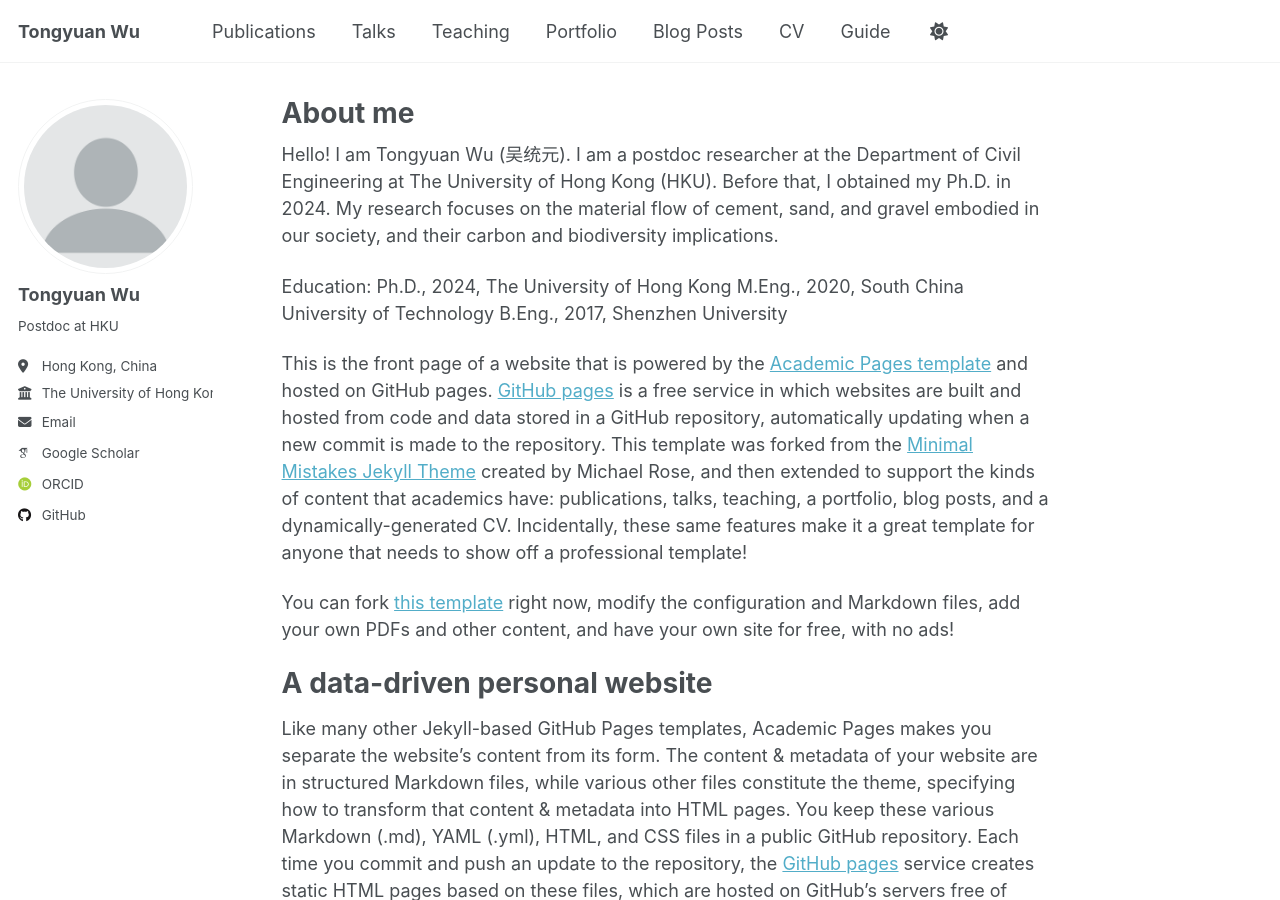
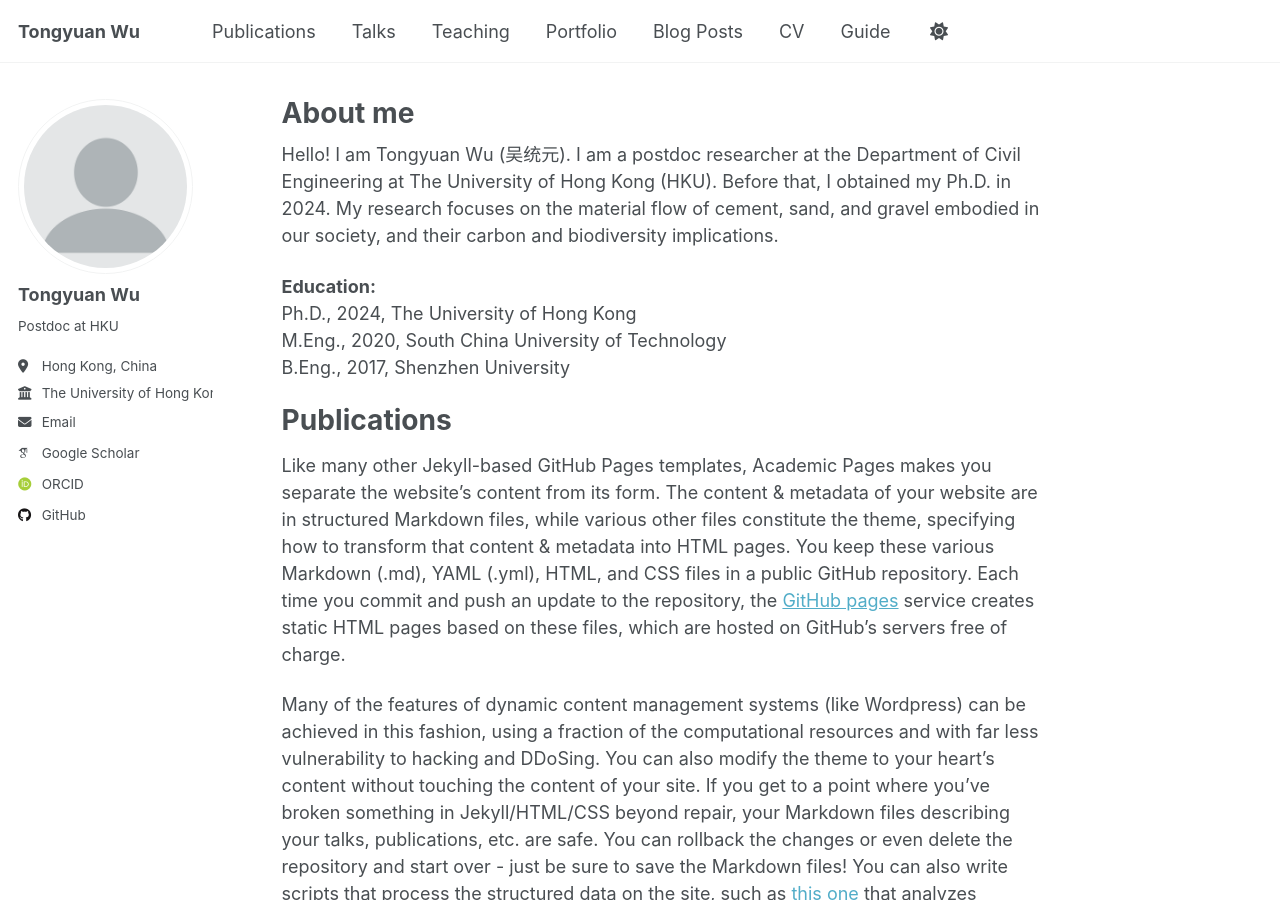
Before and after one commit to tongyuanwu/tongyuanwu.github.io, a Jekyll site: the page built from _pages/about.md, in a window 1280 px wide and 900 px high. Built offline with Jekyll 4.4.1, drawn with Linux system fonts in a browser that asks for light colours; some web fonts are replaced; a script that is not in the unit is left out.

Commit message:
Enhance about page formatting and structure
Formatted education section with bold text and added a publications header.

```diff
--- a/_pages/about.md
+++ b/_pages/about.md
@@ -9,16 +9,14 @@
 
 Hello! I am Tongyuan Wu (吴统元). I am a postdoc researcher at the Department of Civil Engineering at The University of Hong Kong (HKU). Before that, I obtained my Ph.D. in 2024. My research focuses on the material flow of cement, sand, and gravel embodied in our society, and their carbon and biodiversity implications.
 
-Education:
+**Education:**
   Ph.D., 2024, The University of Hong Kong
   M.Eng., 2020, South China University of Technology
   B.Eng., 2017, Shenzhen University
 
-This is the front page of a website that is powered by the [Academic Pages template](https://github.com/academicpages/academicpages.github.io) and hosted on GitHub pages. [GitHub pages](https://pages.github.com) is a free service in which websites are built and hosted from code and data stored in a GitHub repository, automatically updating when a new commit is made to the repository. This template was forked from the [Minimal Mistakes Jekyll Theme](https://mmistakes.github.io/minimal-mistakes/) created by Michael Rose, and then extended to support the kinds of content that academics have: publications, talks, teaching, a portfolio, blog posts, and a dynamically-generated CV. Incidentally, these same features make it a great template for anyone that needs to show off a professional template!
 
- You can fork [this template](https://github.com/academicpages/academicpages.github.io) right now, modify the configuration and Markdown files, add your own PDFs and other content, and have your own site for free, with no ads!
 
-A data-driven personal website
+Publications
 ======
 Like many other Jekyll-based GitHub Pages templates, Academic Pages makes you separate the website's content from its form. The content & metadata of your website are in structured Markdown files, while various other files constitute the theme, specifying how to transform that content & metadata into HTML pages. You keep these various Markdown (.md), YAML (.yml), HTML, and CSS files in a public GitHub repository. Each time you commit and push an update to the repository, the [GitHub pages](https://pages.github.com/) service creates static HTML pages based on these files, which are hosted on GitHub's servers free of charge.
 
```
